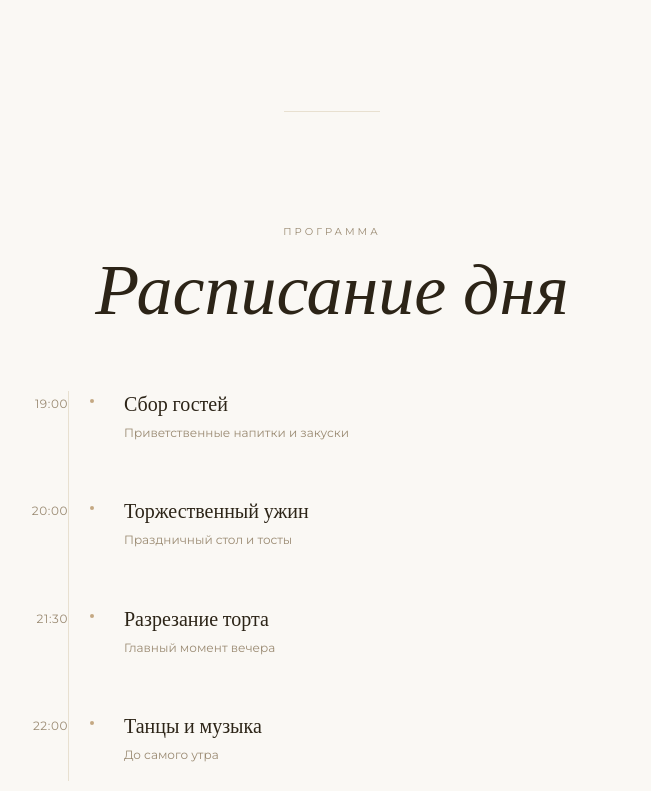
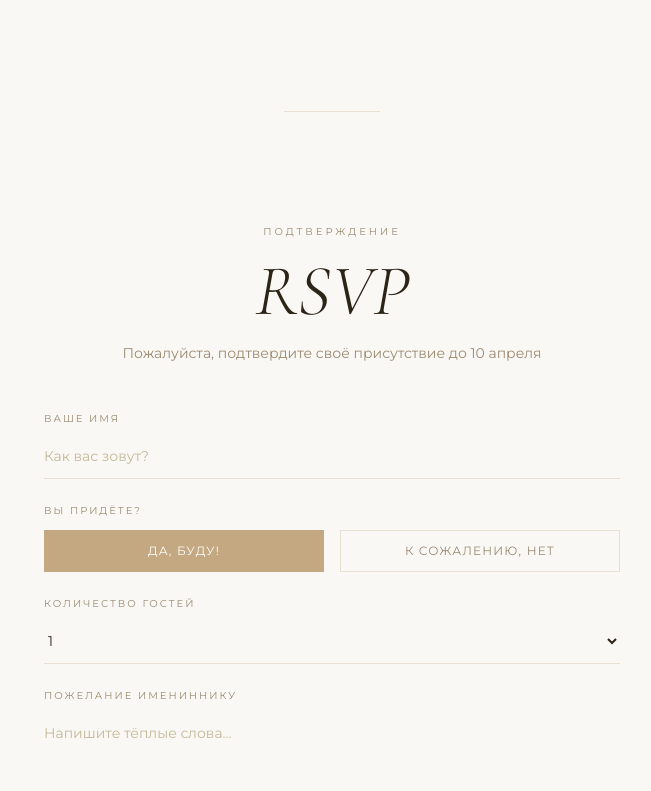
Before and after one commit to pr-poehali-dev/birthday-invitation-32, a React (Vite) app: page / in a window 1280 px wide. Shown: the part 1409-2200 px from the top of the page, without its empty margins (308-959 px from the left). Built offline with nearby package versions, Linux system fonts and the light colour scheme.

Commit message:
Удаление расписания дня

```diff
--- a/src/pages/Index.tsx
+++ b/src/pages/Index.tsx
@@ -35,12 +35,7 @@ function useInView(threshold = 0.15) {
   return { ref, inView };
 }
 
-const schedule = [
-  { time: "19:00", title: "Сбор гостей", desc: "Приветственные напитки и закуски" },
-  { time: "20:00", title: "Торжественный ужин", desc: "Праздничный стол и тосты" },
-  { time: "21:30", title: "Разрезание торта", desc: "Главный момент вечера" },
-  { time: "22:00", title: "Танцы и музыка", desc: "До самого утра" },
-];
+
 
 function CountdownBlock({ value, label }: { value: number; label: string }) {
   return (
@@ -59,7 +54,6 @@ export default function Index() {
   const [submitted, setSubmitted] = useState(false);
 
   const section2 = useInView();
-  const section3 = useInView();
   const section4 = useInView();
 
   const handleSubmit = (e: React.FormEvent) => {
@@ -72,7 +66,7 @@ export default function Index() {
 
       {/* NAV */}
       <nav className="fixed top-0 left-0 right-0 z-50 flex justify-center gap-8 py-5 bg-[#faf8f4]/80 backdrop-blur-sm border-b border-[#e8e0d0]">
-        {["Главная", "Место", "Расписание", "RSVP"].map((item) => (
+        {["Главная", "Место", "RSVP"].map((item) => (
           <a
             key={item}
             href={`#${item}`}
@@ -160,37 +154,7 @@ export default function Index() {
         </div>
       </section>
 
-      <div className="w-24 h-px bg-[#e8e0d0] mx-auto" />
 
-      {/* РАСПИСАНИЕ */}
-      <section id="Расписание" ref={section3.ref} className={`py-28 px-6 transition-all duration-1000 delay-100 ${section3.inView ? "opacity-100 translate-y-0" : "opacity-0 translate-y-10"}`}>
-        <div className="max-w-2xl mx-auto">
-          <div className="text-center mb-16">
-            <p className="font-body text-[10px] uppercase tracking-[0.3em] text-[#9a8a72] mb-4">Программа</p>
-            <h2 className="font-display text-5xl md:text-7xl font-light italic text-[#2c2417]">Расписание дня</h2>
-          </div>
-
-          <div className="relative">
-            <div className="absolute left-[72px] top-0 bottom-0 w-px bg-[#e8e0d0]" />
-            {schedule.map((item, i) => (
-              <div
-                key={i}
-                className="flex gap-6 mb-10 items-start"
-                style={{ transitionDelay: `${i * 100}ms` }}
-              >
-                <div className="w-[72px] text-right flex-shrink-0">
-                  <span className="font-body text-xs text-[#9a8a72] tracking-wider">{item.time}</span>
-                </div>
-                <div className="relative pl-8 pb-4">
-                  <div className="absolute left-[-4px] top-[6px] w-2 h-2 rounded-full bg-[#c4a882] border-2 border-[#faf8f4]" />
-                  <p className="font-display text-xl font-light text-[#2c2417] mb-1">{item.title}</p>
-                  <p className="font-body text-xs text-[#9a8a72] leading-relaxed">{item.desc}</p>
-                </div>
-              </div>
-            ))}
-          </div>
-        </div>
-      </section>
 
       <div className="w-24 h-px bg-[#e8e0d0] mx-auto" />
 
```
